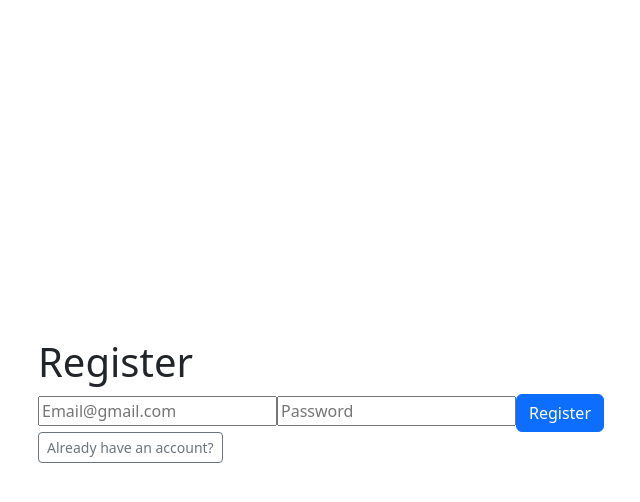
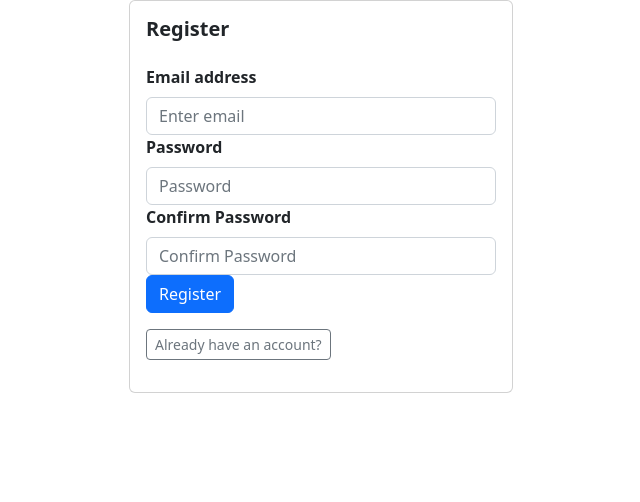
Before and after one commit to Capstone-Projects-2023-Spring/project-tutraffic, a React (Create React App) app in the folder frontend/: page /account/register in a window 1280 px wide. Shown: the top 502 px of the page, without its empty margins (319-959 px from the left). Built offline with nearby package versions, Linux system fonts and the light colour scheme; no server answers.

Commit message:
added password confirmation and styling to login and register pages. Need to update more for styling

```diff
--- a/frontend/package.json
+++ b/frontend/package.json
@@ -20,6 +20,7 @@
     "react-router": "^6.8.2",
     "react-router-dom": "^6.8.2",
     "react-scripts": "5.0.1",
+    "react-toastify": "^9.1.2",
     "styled-components": "^5.3.9",
     "use-places-autocomplete": "^4.0.0",
     "web-vitals": "^2.1.4"
--- a/frontend/src/components/Login.css
+++ /dev/null
@@ -1,6 +0,0 @@
-.auth-form-container {
-    display: flex;
-    justify-content: center;
-    align-items: center;
-    height: 100vh;
-}
--- a/frontend/src/components/Login.js
+++ b/frontend/src/components/Login.js
@@ -1,16 +1,15 @@
-import React, { useState } from 'react';
-import { signInWithEmailAndPassword } from 'firebase/auth';
-import './Login.css';
-import { auth } from '../firebase';
-import Button from 'react-bootstrap/Button';
-import Modal from 'react-bootstrap/Modal';
+import React, { useState } from "react";
+import { signInWithEmailAndPassword } from "firebase/auth";
+import { auth } from "../firebase";
+import Button from "react-bootstrap/Button";
+import Modal from "react-bootstrap/Modal";
 import { useNavigate } from "react-router-dom";
-import Card from 'react-bootstrap/Card';
-import Form from 'react-bootstrap/Form';
+import Card from "react-bootstrap/Card";
+import Form from "react-bootstrap/Form";
 
-export const Login = (props) => {
-    const [email, setEmail] = useState('');
-    const [password, setPassword] = useState('');
+const Login = (props) => {
+  const [email, setEmail] = useState("");
+  const [password, setPassword] = useState("");
   const navigate = useNavigate();
   const [showErrorModal, setShowErrorModal] = useState(false);
 
@@ -18,26 +17,29 @@ export const Login = (props) => {
     e.preventDefault();
     try {
       await signInWithEmailAndPassword(auth, email, password);
-            navigate('/home');
+      navigate("/home");
     } catch (error) {
-            console.error('Error signing in with email and password:', error);
+      console.error("Error signing in with email and password:", error);
       setShowErrorModal(true);
     }
   };
 
   const onFormSwitch = () => {
-        navigate('/account/register')
-    }
+    navigate("/account/register");
+  };
 
   return (
-        <div className="auth-form-container">
-            <Card style={{ width: '30rem' }}>
+    <div className="container mt-5 h-100">
+      <div className="row justify-content-center">
+        <div className="col-md-6">
+          <Card border="primary">
             <Card.Body>
-                    <Card.Title className="text-center">Login</Card.Title>
-                    <Form className="login-form" onSubmit={handleSubmit}>
+              <Card.Title className="fw-bold mb-4">Login</Card.Title>
+              <Form onSubmit={handleSubmit}>
                 <Form.Group controlId="email">
-                            <Form.Label>Email address</Form.Label>
+                  <Form.Label className="mb-2 fw-bold">Email address</Form.Label>
                   <Form.Control
+                    className="auth-form-input"
                     value={email}
                     onChange={(e) => setEmail(e.target.value)}
                     type="email"
@@ -46,8 +48,9 @@ export const Login = (props) => {
                   />
                 </Form.Group>
                 <Form.Group controlId="password">
-                            <Form.Label>Password</Form.Label>
+                  <Form.Label className="mb-2 fw-bold">Password</Form.Label>
                   <Form.Control
+                    className="auth-form-input"
                     value={password}
                     onChange={(e) => setPassword(e.target.value)}
                     type="password"
@@ -55,34 +58,43 @@ export const Login = (props) => {
                     name="password"
                   />
                 </Form.Group>
-                        <Button className="mt-3" variant="primary" type="submit">
+                <Button
+                  className="auth-form-button mt-3"
+                  variant="primary"
+                  type="submit"
+                >
                   Login
                 </Button>
               </Form>
+              <div className="text-center mt-3">
+                <Button
+                  className="auth-form-switch"
+                  onClick={onFormSwitch}
+                  variant="outline-secondary"
+                  size="sm"
+                >
+                  Create Account
+                </Button>
+              </div>
+            </Card.Body>
+          </Card>
           <Modal show={showErrorModal} onHide={() => setShowErrorModal(false)}>
             <Modal.Header closeButton>
               <Modal.Title>Login Error</Modal.Title>
             </Modal.Header>
-                        <Modal.Body>There was an error Logging to your account. Please try again.</Modal.Body>
+            <Modal.Body>
+              There was an error Logging to your account. Please try again.
+            </Modal.Body>
             <Modal.Footer>
               <Button variant="secondary" onClick={() => setShowErrorModal(false)}>
                 Close
               </Button>
             </Modal.Footer>
           </Modal>
-                    <Button
-                        className="formswitch mt-3"
-                        onClick={onFormSwitch}
-                        variant="outline-secondary"
-                        size="sm"
-                    >
-                        Create Account
-                    </Button>
-                </Card.Body>
-            </Card>
+        </div>
+      </div>
     </div>
   );
-
-}
+};
 
 export default Login;
--- a/frontend/src/components/Register.js
+++ b/frontend/src/components/Register.js
@@ -1,22 +1,29 @@
 import React, { useState } from 'react';
 import { createUserWithEmailAndPassword } from 'firebase/auth';
 import { auth } from '../firebase';
-import Button from 'react-bootstrap/Button';
-import Modal from 'react-bootstrap/Modal';
-import { useNavigate } from "react-router-dom";
+import { Card, Button, Form, Modal, Container } from 'react-bootstrap';
+import { useNavigate } from 'react-router-dom';
 
-
-export const Register = (props) => {
+const Register = () => {
   const [email, setEmail] = useState('');
   const [password, setPassword] = useState('');
+  const [passwordConfirm, setPasswordConfirm] = useState('');
   const navigate = useNavigate();
   const [showErrorModal, setShowErrorModal] = useState(false);
 
   const handleSubmit = async (e) => {
     e.preventDefault();
+    if (password !== passwordConfirm) {
+      alert('Passwords do not match!');
+      return;
+    }
     try {
-            const userCredential = await createUserWithEmailAndPassword(auth, email, password);
-            console.log("Success:", userCredential);
+      const userCredential = await createUserWithEmailAndPassword(
+        auth,
+        email,
+        password
+      );
+      console.log('Success:', userCredential);
       navigate('/');
     } catch (error) {
       console.error('Error registering user with email and password:', error);
@@ -25,32 +32,78 @@ export const Register = (props) => {
   };
 
   const onFormSwitch = () => {
-        navigate('/account/login')
-    }
+    navigate('/account/login');
+  };
+
   return (
-        <div className='auth-form-container'>
-            <div>
-                <h1>Register</h1>
-                <form className='register-form' onSubmit={handleSubmit}>
-                    <input value={email} onChange={(e) => setEmail(e.target.value)} type='email' placeholder="Email@gmail.com" id='email' name='email' />
-                    <input value={password} onChange={(e) => setPassword(e.target.value)} type='password' placeholder="Password" id='password' name='password' />
-                    <Button variant="primary" type="submit">Register</Button>{''}
-                </form>
+    <Container className='d-flex justify-content-center align-items-center h-100'>
+      <Card style={{ width: '24rem' }}>
+        <Card.Body>
+          <Card.Title className='fw-bold mb-4'>Register</Card.Title>
+          <Form onSubmit={handleSubmit}>
+            <Form.Group controlId='formEmail'>
+              <Form.Label className='fw-bold mb-2'>Email address</Form.Label>
+              <Form.Control
+                type='email'
+                placeholder='Enter email'
+                value={email}
+                onChange={(e) => setEmail(e.target.value)}
+              />
+            </Form.Group>
+
+            <Form.Group controlId='formPassword'>
+              <Form.Label className='fw-bold mb-2'>Password</Form.Label>
+              <Form.Control
+                type='password'
+                placeholder='Password'
+                value={password}
+                onChange={(e) => setPassword(e.target.value)}
+              />
+            </Form.Group>
+
+            <Form.Group controlId='formConfirmPassword'>
+              <Form.Label className='fw-bold mb-2'>Confirm Password</Form.Label>
+              <Form.Control
+                type='password'
+                placeholder='Confirm Password'
+                value={passwordConfirm}
+                onChange={(e) => setPasswordConfirm(e.target.value)}
+              />
+            </Form.Group>
+
+            <Button variant='primary' type='submit' className='mb-3'>
+              Register
+            </Button>
+          </Form>
+
+          <div className='d-flex justify-content-between'>
+            <Button
+              className='formswitch mb-3'
+              onClick={onFormSwitch}
+              variant='outline-secondary'
+              size='sm'
+            >
+              Already have an account?
+            </Button>
+          </div>
+        </Card.Body>
+      </Card>
+
       <Modal show={showErrorModal} onHide={() => setShowErrorModal(false)}>
         <Modal.Header closeButton>
           <Modal.Title>Registration Error</Modal.Title>
         </Modal.Header>
-                    <Modal.Body>There was an error registering your account. Please try again.</Modal.Body>
+        <Modal.Body>
+          There was an error registering your account. Please try again.
+        </Modal.Body>
         <Modal.Footer>
-                        <Button variant="secondary" onClick={() => setShowErrorModal(false)}>
+          <Button variant='secondary' onClick={() => setShowErrorModal(false)}>
             Close
           </Button>
         </Modal.Footer>
       </Modal>
-                <Button className='formswitch' onClick={onFormSwitch} variant="outline-secondary" size="sm">Already have an account?</Button>{' '}
-            </div>
-        </div>
+    </Container>
   );
-}
+};
 
 export default Register;
```
Also changed, not shown: frontend/src/components/Home.js (+1 -42 lines), 1 other file (tests, documents, lock files or other folders). Lines whose indentation alone changed are shown as unchanged.
